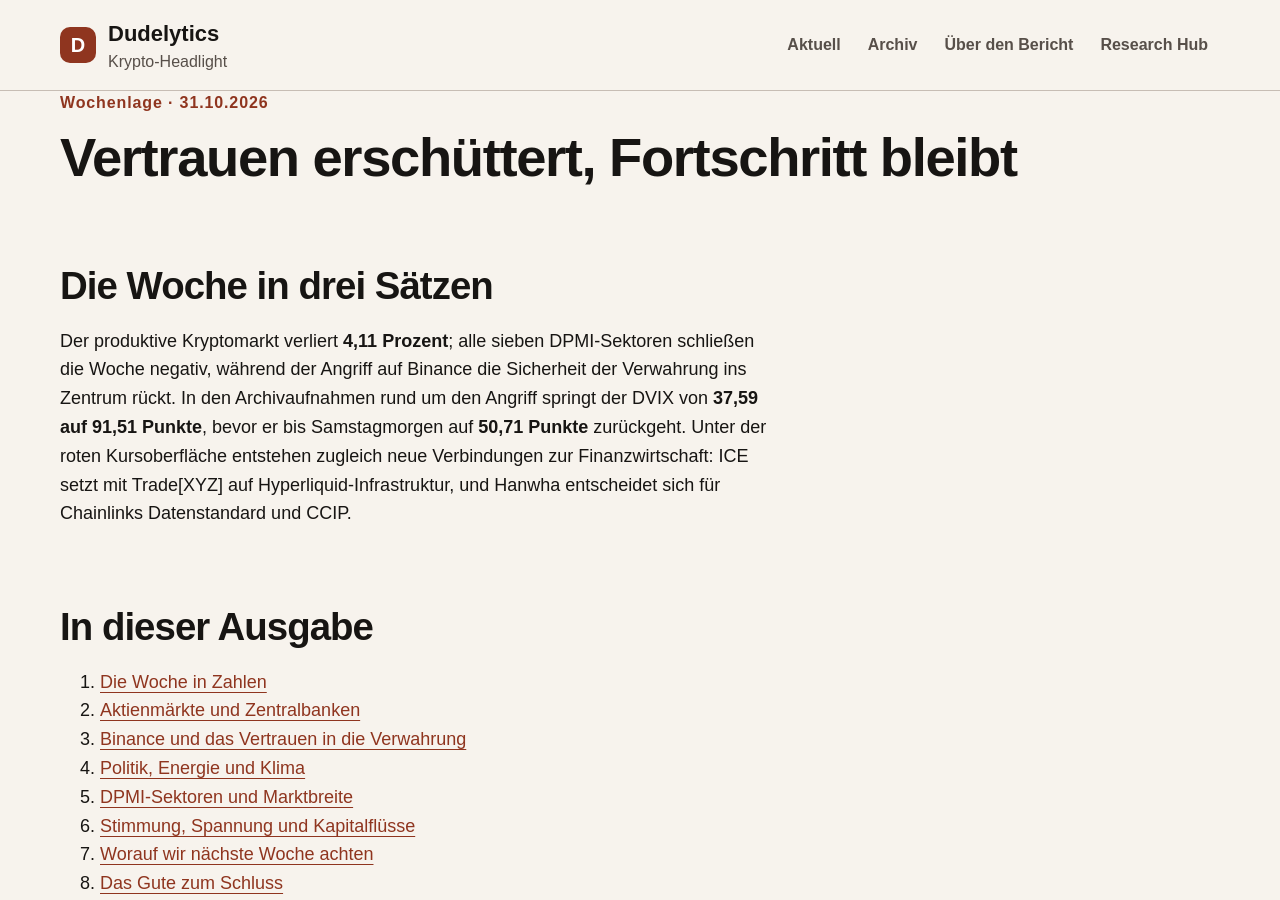
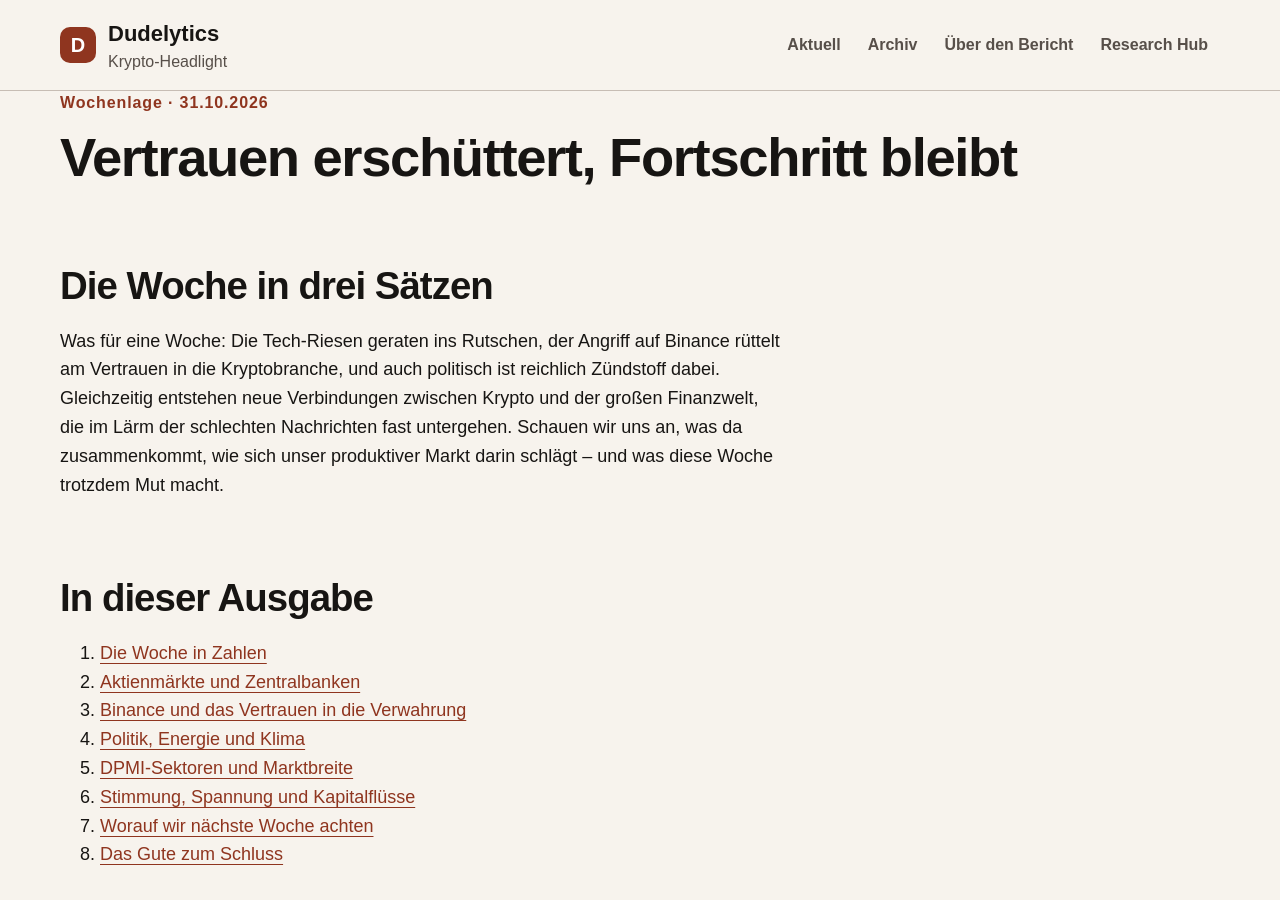
Before and after one commit to Dudelytics/krypto-headlight, a Jekyll site: the page built from docs/_posts/2026-10-31-krypto-headlight.md, in a window 1280 px wide and 900 px high. Built offline with Jekyll 4.4.1, drawn with Linux system fonts in a browser that asks for light colours.

Commit message:
Give the Headlight a welcoming Dude opening and record the editorial principle

```diff
--- a/docs/_posts/2026-10-31-krypto-headlight.md
+++ b/docs/_posts/2026-10-31-krypto-headlight.md
@@ -1,7 +1,7 @@
 ---
 layout: post
 title: "Vertrauen erschüttert, Fortschritt bleibt"
-description: "DPMI −4,11 Prozent, Binance und die Vertrauensfrage der Verwahrung. Politik, Aktienmärkte und Fortschritte bei Hyperliquid und Chainlink."
+description: "Eine Woche zwischen erschüttertem Vertrauen, nervösen Märkten und neuen Brücken zwischen Krypto und Finanzwirtschaft."
 date: 2026-10-31 09:00:00 +0100
 period: "24.–31. Oktober 2026, UTC-Zielstichtage; ETF-Flüsse 26.–30. Oktober"
 data_as_of: "DPMI: 30.10., 23:52:07 UTC; Stimmung und DVIX: 31.10., 07:12:07 UTC"
@@ -11,7 +11,7 @@ discussion_url: "https://github.com/Dudelytics/krypto-headlight/discussions"
 
 ## Die Woche in drei Sätzen
 
-Der produktive Kryptomarkt verliert **4,11 Prozent**; alle sieben DPMI-Sektoren schließen die Woche negativ, während der Angriff auf Binance die Sicherheit der Verwahrung ins Zentrum rückt. In den Archivaufnahmen rund um den Angriff springt der DVIX von **37,59 auf 91,51 Punkte**, bevor er bis Samstagmorgen auf **50,71 Punkte** zurückgeht. Unter der roten Kursoberfläche entstehen zugleich neue Verbindungen zur Finanzwirtschaft: ICE setzt mit Trade[XYZ] auf Hyperliquid-Infrastruktur, und Hanwha entscheidet sich für Chainlinks Datenstandard und CCIP.
+Was für eine Woche: Die Tech-Riesen geraten ins Rutschen, der Angriff auf Binance rüttelt am Vertrauen in die Kryptobranche, und auch politisch ist reichlich Zündstoff dabei. Gleichzeitig entstehen neue Verbindungen zwischen Krypto und der großen Finanzwelt, die im Lärm der schlechten Nachrichten fast untergehen. Schauen wir uns an, was da zusammenkommt, wie sich unser produktiver Markt darin schlägt – und was diese Woche trotzdem Mut macht.
 
 ## In dieser Ausgabe
 
```
Also changed, not shown: REDAKTION.md (+2 -0 lines).
